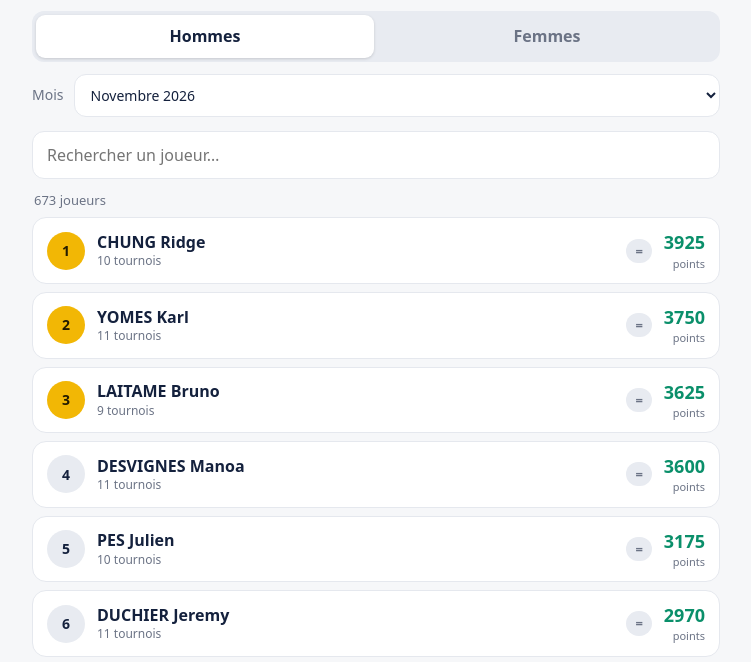
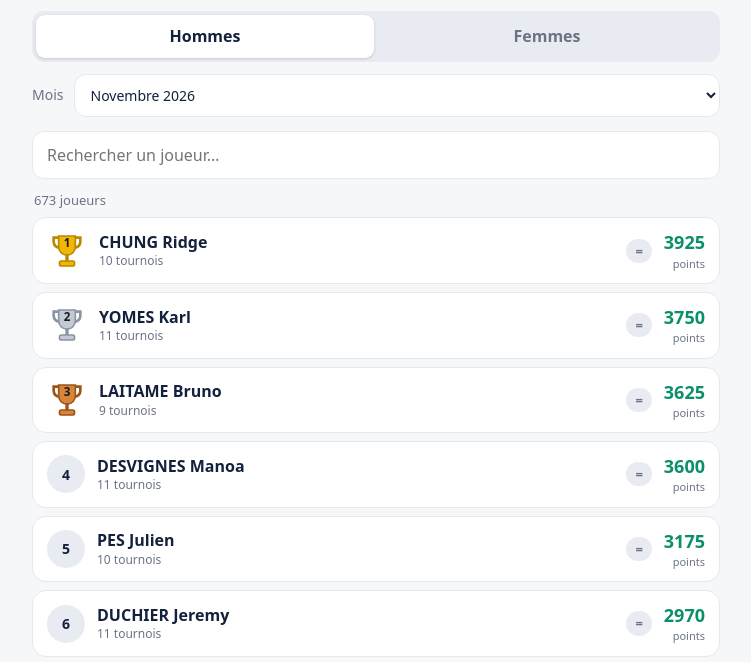
Before and after one commit to Padeltahiti/Padeltahiti, a plain HTML site: page index.html in a window 1280 px wide. Shown: the part 75-737 px from the top of the page, without its empty margins (264-1015 px from the left). Drawn offline with Linux system fonts and the light colour scheme.

Commit message:
Add files via upload

```diff
--- a/index.html
+++ b/index.html
@@ -23,7 +23,7 @@ input:focus{outline:2px solid var(--ac);border-color:transparent}
 .p{background:var(--card);border:1px solid var(--bd);border-radius:14px;margin-bottom:8px;overflow:hidden}
 .h{display:flex;align-items:center;gap:12px;padding:12px 14px;cursor:pointer;width:100%;border:0;background:none;color:inherit;font:inherit;text-align:left}
 .rk{min-width:38px;height:38px;border-radius:50%;background:var(--ph);display:grid;place-items:center;font-weight:700;font-size:14px}
-.rk.g{background:var(--gold);color:#241c00}
+.rk.tr{background:none;min-width:40px;height:40px}.rk.tr svg{width:40px;height:40px;display:block}
 .nm{flex:1;font-weight:600;min-width:0}.nm small{display:block;color:var(--mu);font-weight:400;font-size:12px}
 .pt{font-weight:700;color:var(--ac);font-size:18px;text-align:right}.pt small{display:block;color:var(--mu);font-size:11px;font-weight:400}
 .d{display:none;border-top:1px solid var(--bd);padding:6px 14px 12px}.p.open .d{display:block}
@@ -62,6 +62,8 @@ function dl(p){const ks=keys(),i=ks.indexOf(cur);if(i<1)return '';const q=fq(ks[
 function pd(p){const ks=keys(),i=ks.indexOf(cur);if(i<1)return 'points';const q=fq(ks[i-1],p);if(!q&&(p.r.length>1||ks.slice(0,i-1).some(k=>fq(k,p))))return 'points';const d=p.p-(q?q.p:0);if(!d)return 'points';return '<span class="'+(d>0?'pu':'pdn')+'">'+(d>0?'+':'−')+Math.abs(d)+' pts</span>'}
 function hist(p){const ks=keys();let h='<div class="hs"><div class="hm">Historique du classement</div>';ks.slice().reverse().forEach(k=>{const q=fq(k,p);if(q)h+='<div class="r"><div class="tn">'+mlab(k)+'</div><b>n° '+q.rk+' · '+q.p+' pts</b></div>'});if(ks.length<2)h+='<p class="note">L’historique se construira au fil des mois.</p>';return h+'</div>'}
 const $=id=>document.getElementById(id);
+const TC={1:['#f2b705','#b98700','or'],2:['#c3cad5','#8a94a4','argent'],3:['#d9843b','#9a5418','bronze']};
+const trophy=r=>{const c=TC[r];return '<svg viewBox="0 0 24 24" role="img" aria-label="Trophée '+c[2]+', rang '+r+'"><path d="M7 4H4v2.5A3.5 3.5 0 0 0 7.5 10M17 4h3v2.5a3.5 3.5 0 0 1-3.5 3.5" fill="none" stroke="'+c[1]+'" stroke-width="1.6" stroke-linecap="round"/><path d="M7 3h10v6.5a5 5 0 0 1-10 0z" fill="'+c[0]+'" stroke="'+c[1]+'" stroke-width="1"/><rect x="11" y="14" width="2" height="4" fill="'+c[1]+'"/><rect x="7.5" y="18" width="9" height="3" rx="1" fill="'+c[0]+'" stroke="'+c[1]+'" stroke-width="1"/><text x="12" y="9.6" text-anchor="middle" font-size="7" font-weight="800" fill="#1b1b1b" font-family="system-ui,sans-serif">'+r+'</text></svg>'};
 const fmt=d=>{const[y,m,j]=d.split('-');return j+'/'+m+'/'+y};
 const norm=s=>s.normalize('NFD').replace(/[\u0300-\u036f]/g,'').toLowerCase();
 function prep(){for(const sn of Object.values(SNAPS))for(const k of['H','F']){const L=sn[k].p;let rk=0;L.forEach((p,i)=>{if(i===0||p.p!==L[i-1].p)rk=i+1;p.rk=p.c||rk;p.k=norm(p.n);
@@ -78,7 +80,7 @@ let det='';
 if(o){const rs=[...p.r].sort((a,b)=>D.t[b[0]].d.localeCompare(D.t[a[0]].d)||b[1]-a[1]);
 det='<div class="d">'+rs.map(([t,v])=>{const T=D.t[t],c=p.top.has(t);
 return '<div class="r '+(c?'yes':'no')+'"><div class="tn">'+T.n.replace(/&/g,'&amp;')+(c?'<span class="tag">compte</span>':'')+'<small>'+fmt(T.d)+'</small></div><b>+'+v+' pts</b></div>'}).join('')+hist(p)+'</div>'}
-return '<div class="p'+(o?' open':'')+'"><button class="h" data-n="'+p.n.replace(/"/g,'&quot;')+'"><span class="rk'+(p.rk<=3?' g':'')+'">'+p.rk+'</span><span class="nm">'+p.n.replace(/&/g,'&amp;')+'<small>'+p.r.length+' tournoi'+(p.r.length>1?'s':'')+'</small></span>'+dl(p)+'<span class="pt">'+p.p+'<small>'+pd(p)+'</small></span></button>'+det+'</div>'}).join('')
+return '<div class="p'+(o?' open':'')+'"><button class="h" data-n="'+p.n.replace(/"/g,'&quot;')+'">'+(p.rk<=3?'<span class="rk tr">'+trophy(p.rk)+'</span>':'<span class="rk">'+p.rk+'</span>')+'<span class="nm">'+p.n.replace(/&/g,'&amp;')+'<small>'+p.r.length+' tournoi'+(p.r.length>1?'s':'')+'</small></span>'+dl(p)+'<span class="pt">'+p.p+'<small>'+pd(p)+'</small></span></button>'+det+'</div>'}).join('')
 +(L.length>sh.length?'<div class="empty">Affichage des '+sh.length+' premiers — utilisez la recherche pour trouver un joueur</div>':'')}
 $('list').addEventListener('click',e=>{const b=e.target.closest('.h');if(!b)return;const k=g+b.dataset.n;open=open===k?null:k;render()});
 $('q').addEventListener('input',()=>{open=null;render()});
```
